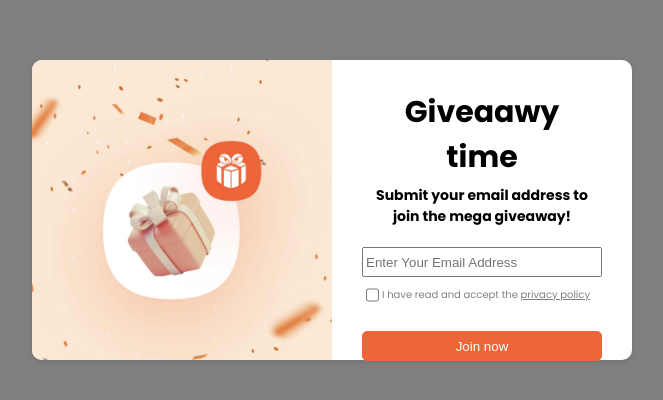
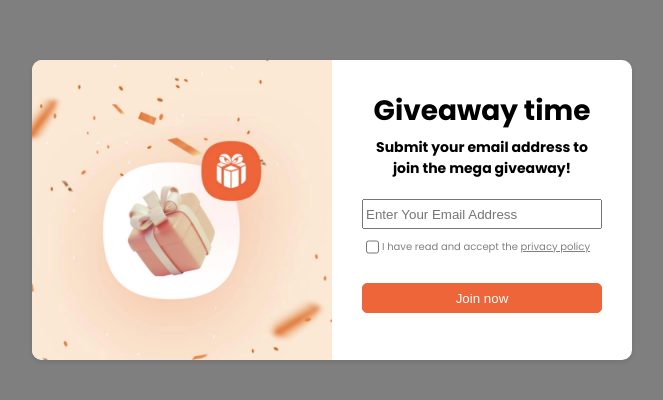
Before and after one commit to farzanehFathi/pop-up-project, a plain HTML site: page index.html in a window 1280 px wide. Shown: the part 190-590 px from the top of the page, without its empty margins (308-971 px from the left). Drawn offline with Linux system fonts and the light colour scheme.

Commit message:
corrected typos

```diff
--- a/index.html
+++ b/index.html
@@ -18,7 +18,7 @@
       </div>
       <div class="pop-up-txt-side">
         <div class="txt-box">
-          <h2>Giveaawy time</h2>
+          <h2>Giveaway time</h2>
           <p>Submit your email address to join the mega giveaway!</p>
         </div>
 
--- a/styles.css
+++ b/styles.css
@@ -72,7 +72,7 @@
 .pop-up-txt-side .txt-box h2,
 .success-modal h2 {
   font-weight: 700;
-  font-size: 30px;
+  font-size: 28px;
   margin: 0 0 5px 0;
 }
 .pop-up-txt-side .txt-box p {
```
